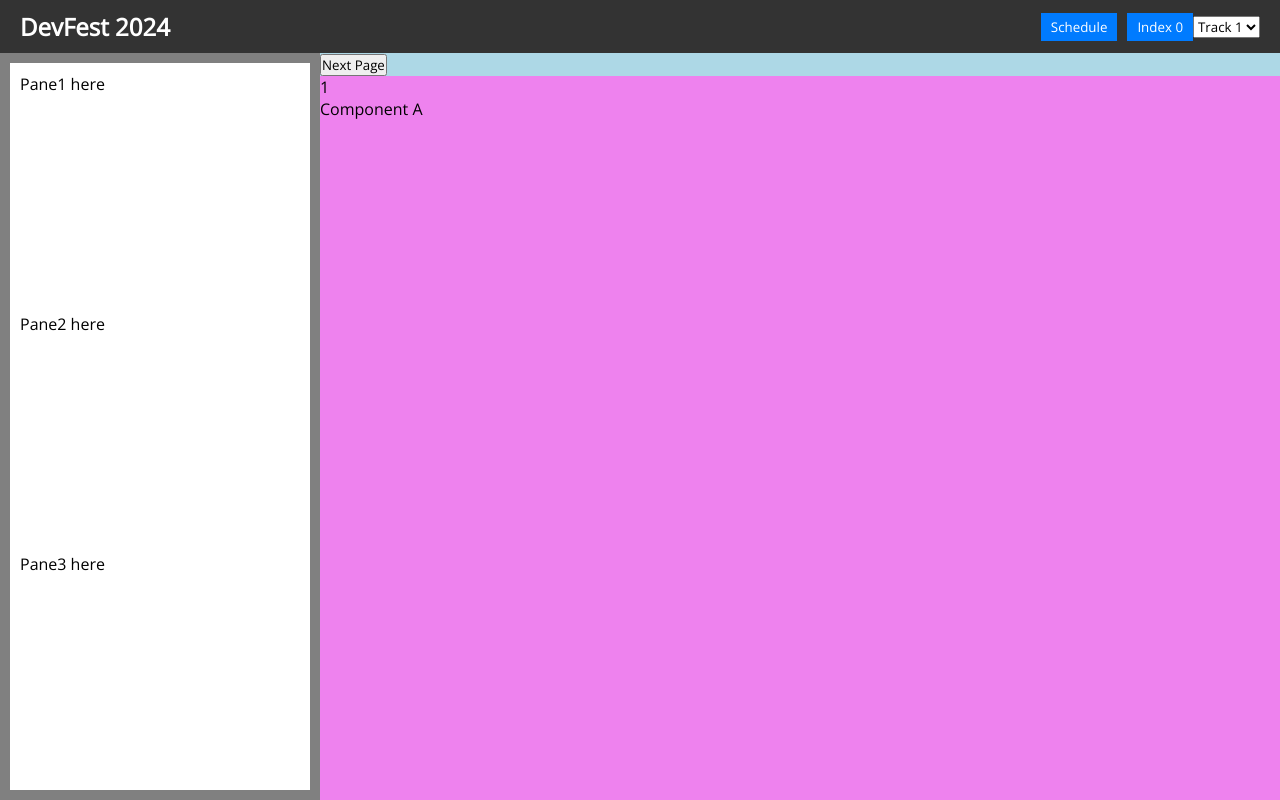
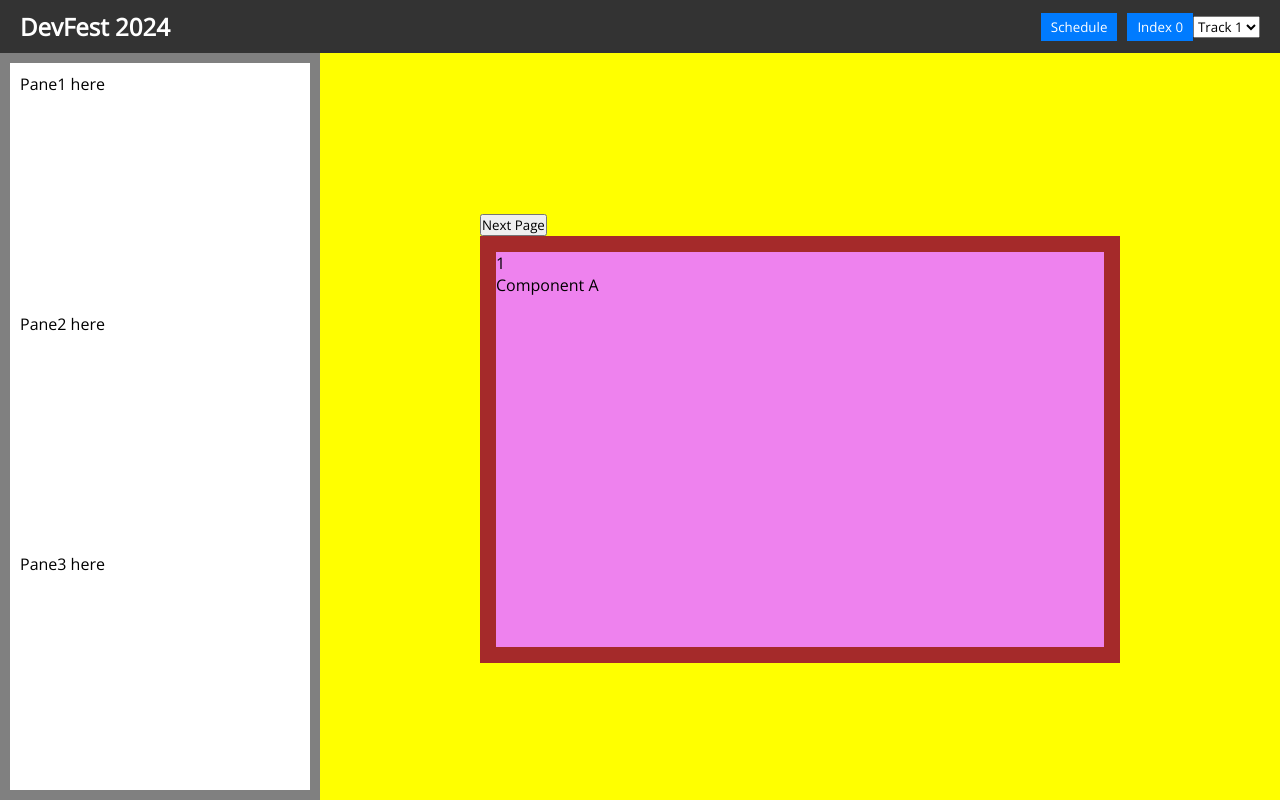
Before and after one commit to adicu/devfest-2024, a Next.js app: page / in a window 1280 px wide. Built offline with nearby package versions, Linux system fonts and the light colour scheme.

Commit message:
Working on div structure

```diff
--- a/src/components/Book.jsx
+++ b/src/components/Book.jsx
@@ -14,9 +14,7 @@ const Book = ({ data, mobile }) => {
 
   return (
     <Container>
-      {/* <Temp> */}
       <PageFlipApp />
-      {/* </Temp> */}
     </Container>
   );
 };
--- a/src/components/book-components/PageFlipApp.jsx
+++ b/src/components/book-components/PageFlipApp.jsx
@@ -3,16 +3,20 @@ import styled from "@emotion/styled";
 
 import Page from "./Page";
 
-// const Book = styled.div`
-//   background-color: green;
-//   height: 100%;
-// `;
+const Container = styled.div`
+  background-color: yellow;
+  height: 100%;
+  width: 100%;
 
-const PagesContainer = styled.div`
+  padding: 10em;
+`;
+
+const Book = styled.div`
   position: relative;
-  background-color: yellow;
+  background-color: brown;
 
   height: 100%;
+  width: 100%;
 `;
 
 const PageWrapper = styled.div`
@@ -23,6 +27,8 @@ const PageWrapper = styled.div`
   left: 0;
   opacity: ${({ visible }) => (visible ? 1 : 0)};
   transition: opacity 0.5s ease-in-out;
+
+  padding: 1em;
 `;
 
 const PageFlipApp = () => {
@@ -39,9 +45,10 @@ const PageFlipApp = () => {
 
   return (
     <>
+      <Container>
         <button onClick={toggleComponent}>Next Page</button>
-      {/* <Book> */}
-      <PagesContainer>
+
+        <Book>
           <PageWrapper visible={currentPage == 1}>
             <Page pageNumber="1">Component A</Page>
           </PageWrapper>
@@ -51,8 +58,8 @@ const PageFlipApp = () => {
           <PageWrapper visible={currentPage == 3}>
             <Page pageNumber="3">Component C</Page>
           </PageWrapper>
-      </PagesContainer>
-      {/* </Book> */}
+        </Book>
+      </Container>
     </>
   );
 };
```
Also changed, not shown: src/components/book-components/Page.jsx (+1 -8 lines). Lines whose indentation alone changed are shown as unchanged.
